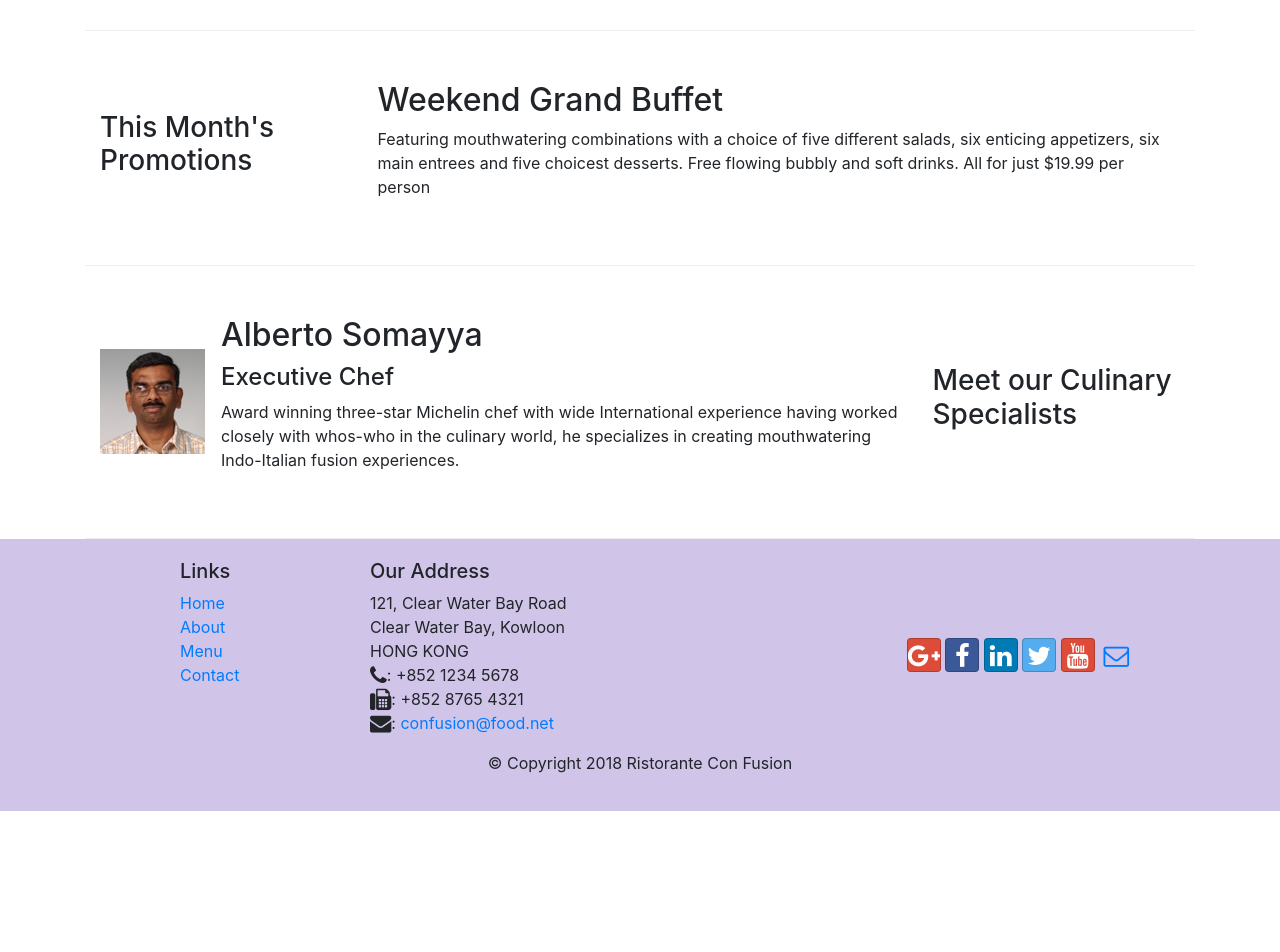
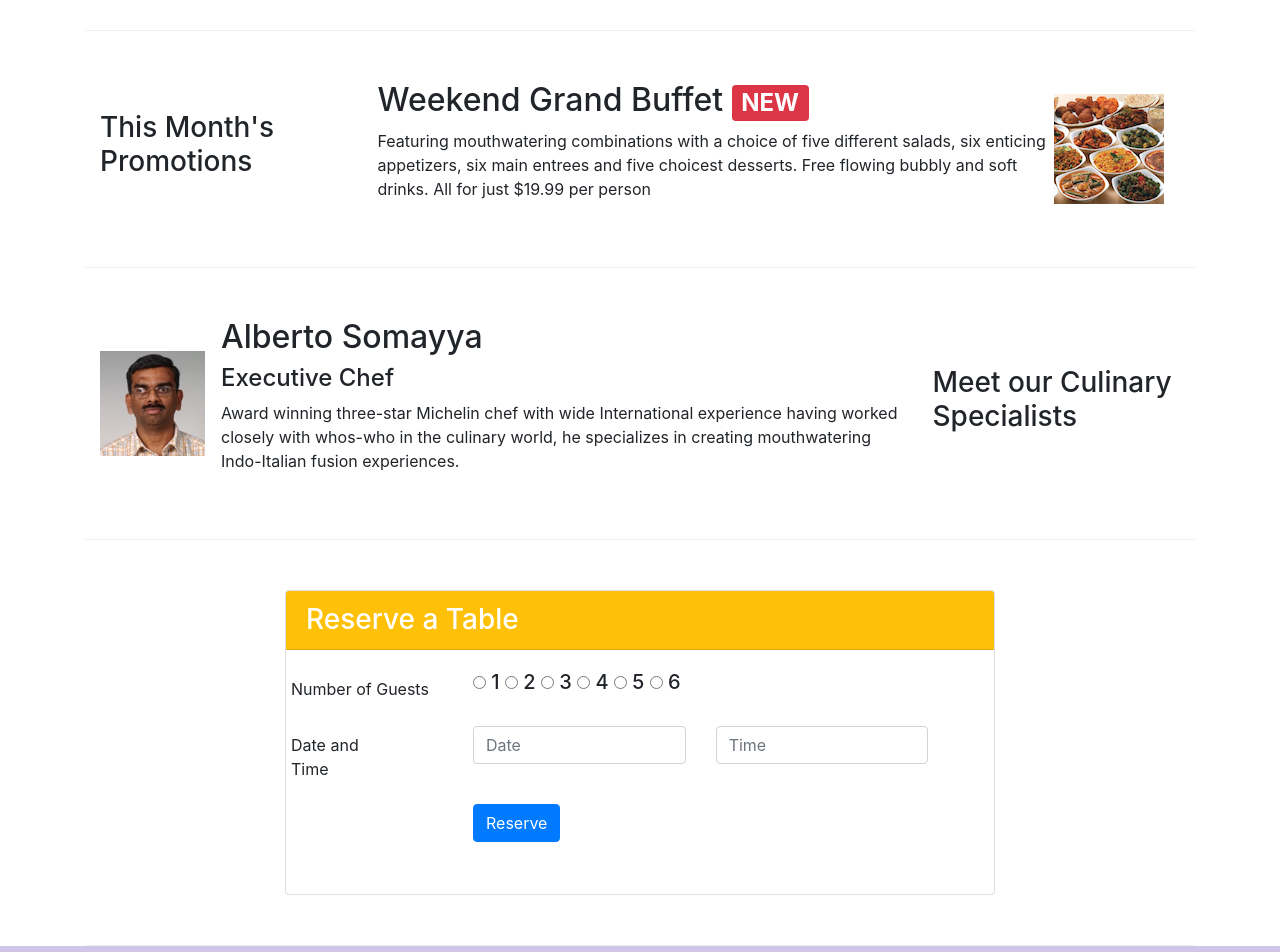
Before and after one commit to thevanshjain/img-and-media, a website: page index.html in a window 1280 px wide. Shown: the part 540-1492 px from the top of the page. Before the commit the page ends 1351 px from the top, so only its background shows below. Drawn offline with nearby package versions, Linux system fonts and the light colour scheme.

Commit message:
after assignment 2

```diff
--- a/index.html
+++ b/index.html
@@ -47,6 +47,9 @@
                 <div class="col-12 col-sm align-self-center">
                     <img src="img/logo.png" class="img-fluid">
                 </div>
+                <div class="col-12 col-sm align-self-center" id="reserve">
+                	<a href="#reserve-table"> <button type="button" class="btn btn-warning btn-lg">Reserve Table</button></a>
+                </div>
             </div>
         </div>
     </header>
@@ -60,7 +63,7 @@
             	<div class="media">
                 	<img class="d-flex mr-3 img-thumbnail align-self-center" src="img/uthappizza.png" alt="uthappizza">
                 	<div class="media-body">
-                		<h2 class="mt-0">Uthappizza <span class="badge badge-danger">HOT </span><span class="badge badge-pill badge-secondary">$4.99</span></h2>
+                		<h2 class="mt-0">Uthappizza <span class="badge badge-danger"> HOT </span> <span class="badge badge-pill badge-secondary">$4.99</span></h2>
                 		<p class="d-none d-sm-block">A unique combination of Indian Uthappam (pancake) and Italian pizza, topped with Cerignola olives, ripe vine cherry tomatoes, Vidalia onion, Guntur chillies and Buffalo Paneer.</p>
             		</div>
             	</div>
@@ -73,9 +76,14 @@
                 <h3>This Month's Promotions</h3>
             </div>
             <div class="col col-sm col-md">
-                <h2>Weekend Grand Buffet</h2>
-                <p>Featuring mouthwatering combinations with a choice of five different salads, six enticing appetizers, six main entrees and five choicest desserts. Free flowing bubbly and soft drinks. All for just $19.99 per person </p>
-            </div>
+            	<div class="media">
+         	    	<div class="media-body">
+                		<h2  class="mt-0">Weekend Grand Buffet <span class="badge badge-danger">NEW </span></h2>
+             		   <p class="d-none d-sm-block">Featuring mouthwatering combinations with a choice of five different salads, six enticing appetizers, six main entrees and five choicest desserts. Free flowing bubbly and soft drinks. All for just $19.99 per person </p>
+            		</div>
+            		<img class="d-flex mr-3 img  align-self-center" src="img/buffet.png" alt="buffet">
+            	</div>
+        	</div>
         </div>
 
         <div class="row row-content align-items-center">
@@ -94,8 +102,48 @@
         		</div>
             </div>
         </div>
-    </div>
+        <div class="row row-content" id="reserve-table">
+        	<div class="col-12 offset-2 col-sm-8 offset-2">
+        		<div class="card">
+        		<h3 class="card-header bg-warning text-white">Reserve a Table</h3>
+        			<div class="card-body">
+                        <dl class="row">
+                        	<form>
+			                    <div class="form-group row">
+			                    	<label for="guests" class="col-12 col-sm-3 col-form-label">Number of Guests</label>
+			                    	<div class="col-8 col-sm-8">
+            		            		<h5>
+	                		        	<label class="radio-inline"><input type="radio" name="optradio">  1  </label>
+										<label class="radio-inline"><input type="radio" name="optradio">  2  </label>
+										<label class="radio-inline"><input type="radio" name="optradio">  3  </label>
+        								<label class="radio-inline"><input type="radio" name="optradio">  4  </label>
+										<label class="radio-inline"><input type="radio" name="optradio">  5  </label>
+										<label class="radio-inline"><input type="radio" name="optradio">  6  </label>
+										</h5>
+									</div>
+								</div>
+								<div class="form-group row">
+                        			<label for="date and time" class="col-12 col-sm-2 col-form-label">Date and Time</label>
+                        				<div class="offset-sm-1 col-10 col-sm-4">
+                            				<input type="text" class="form-control" id="date" name="date" placeholder="Date">
+                        				</div>
+                    		    		<div class="col-10 col-sm-4">
+                         				   <input type="text" class="form-control" id="time" name="time" placeholder="Time">
+                      		        	 </div>
 
+       	                 		</div>
+       	                 		<div class="form-group row">
+                  			      	<div class="col-12 offset-sm-3 col-sm-4">
+										<button type="submit" class="btn btn-primary">Reserve</button>
+									 </div>
+								</div>
+						</form>
+                       	</dl>
+                   </div>
+        		</div>
+        	</div>
+        </div>
+	</div>
     <footer class="footer">
         <div class="container">
             <div class="row">
@@ -138,6 +186,10 @@
            </div>
         </div>
     </footer>
+
+
+
+
     <!-- jQuery first, then Popper.js, then Bootstrap JS. -->
     <script src="node_modules/jquery/dist/jquery.slim.min.js"></script>
     <script src="node_modules/popper.js/dist/umd/popper.min.js"></script>
```
Also changed, not shown: css/styles.css (line endings or trailing spaces), 1 other file.
